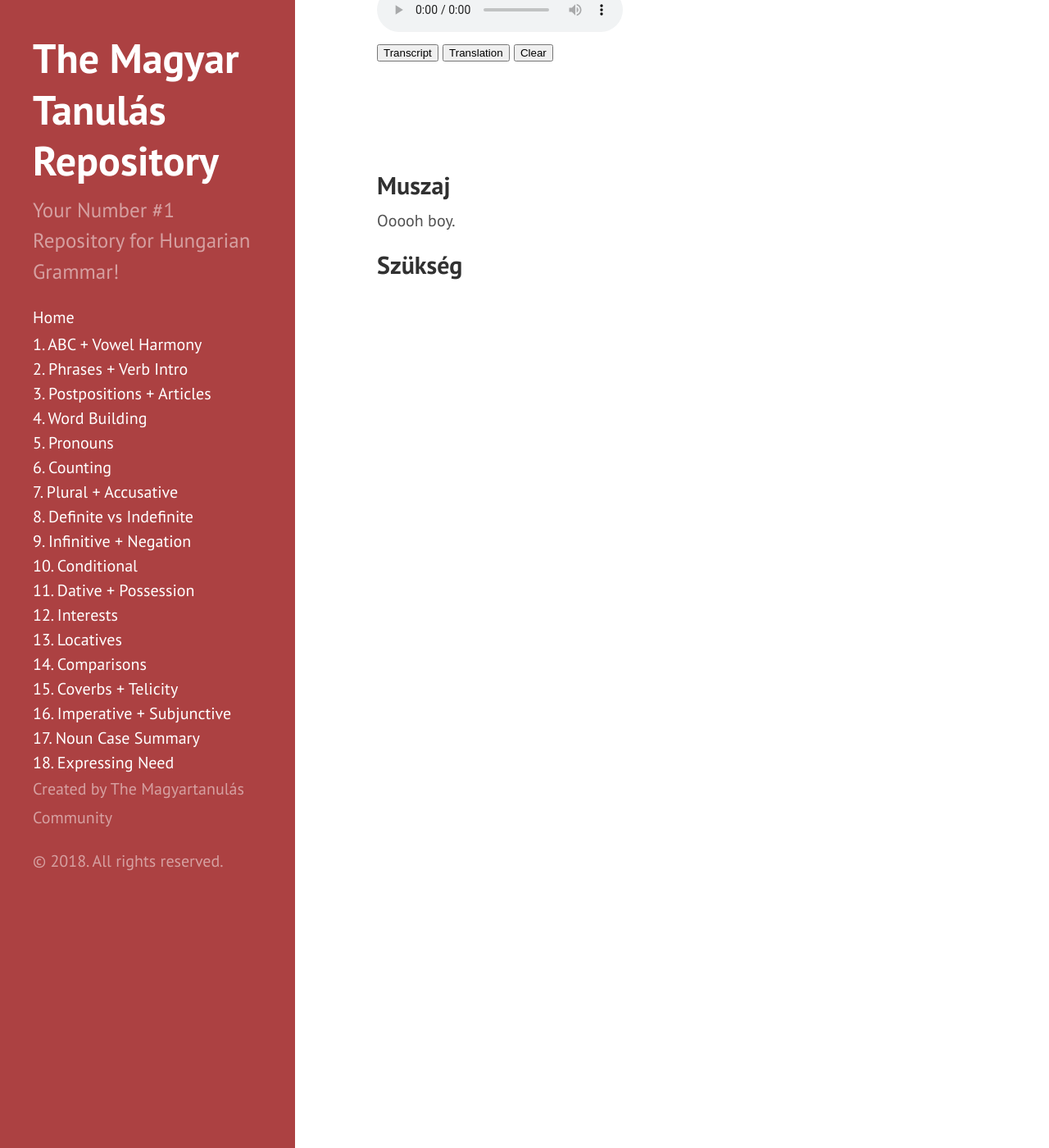
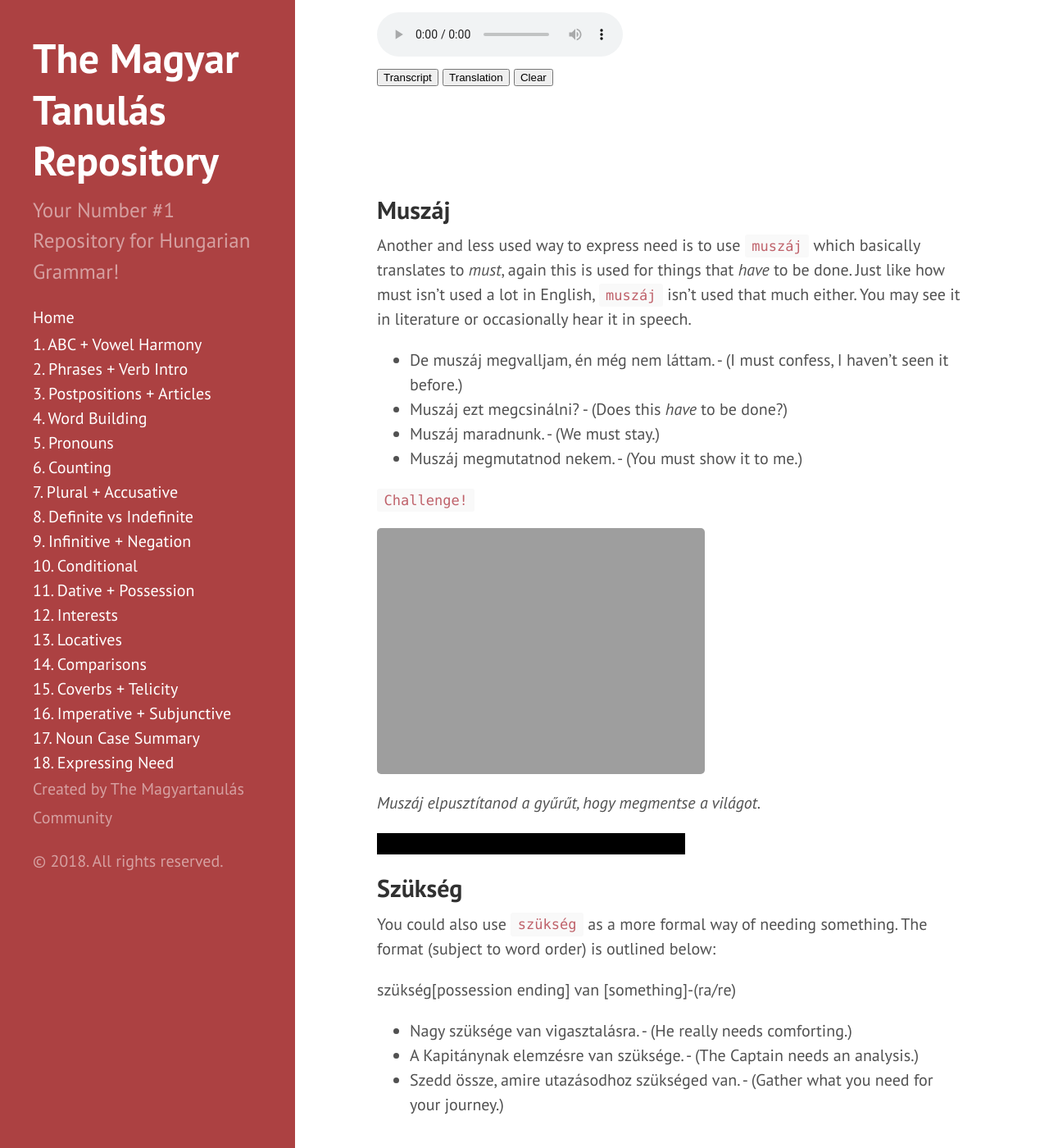
Before and after one commit to Magyartanulas/magyartanulas.github.io, a Jekyll site: the page built from expressing_need.md, in a window 1280 px wide and 1400 px high, scrolled down 2286 px. Shown: the whole window at 82% size. Built offline with Jekyll 4.4.1, drawn with Linux system fonts in a browser that asks for light colours; Markdown is read by kramdown in place of the engine named in the settings; some of the changed text lies outside the part shown.

Commit message:
Update expressing_need.md

```diff
--- a/expressing_need.md
+++ b/expressing_need.md
@@ -8,7 +8,7 @@ layout: page
 
 In English, to express that we need something,
 
-The verb `kell`, is the verb for *to be required*. The verb is **intransitive**, meaning that there is only indefinite conjugation. When something is required, or someone needs something we use `kell`.
+The verb `kell`, is the verb for *it is needed/required*. The verb is **intransitive**, meaning that there is only indefinite conjugation. When something is required, or someone needs something we use `kell`.
 
 It is a verb all on its own, but when used for expressing need only the third person is used. [Click here](https://cooljugator.com/hu/kell) to see the full conjugation.
 
@@ -54,7 +54,7 @@ Remember the [infinitive](https://magyartanulas.github.io/infinitive_negation/)?
 
 ### Listening
 
-The kapitány and the közlegény are talking, try to work out what they are saying!
+The `kapitány` and the `közlegény` are talking, try to work out what they are saying!
 
 <audio controls><source src="https://magyartanulas.github.io/public/code.mp3" type="audio/mpeg">Your browser does not support the audio element.</audio>
 
@@ -123,8 +123,28 @@ Kapitány: I don't need an excuse! I need a result!<br/>
 <br/>
 </div>
 
-## Muszaj
+## Muszáj
 
-Ooooh boy.
+Another and less used way to express need is to use `muszáj` which basically translates to *must*, again this is used for things that *have* to be done. Just like how must isn't used a lot in English, `muszáj` isn't used that much either. You may see it in literature or occasionally hear it in speech.
+
+* De muszáj megvalljam, én még nem láttam. - (I must confess, I haven't seen it before.)
+* Muszáj ezt megcsinálni? - (Does this *have* to be done?)
+* Muszáj maradnunk. - (We must stay.)
+* Muszáj megmutatnod nekem. - (You must show it to me.)
+
+`Challenge!`
+
+![varázsló](https://magyartanulas.github.io/varázsló.png/)
+*Muszáj elpusztítanod a gyűrűt, hogy megmentse a világot.*
+
+<span class="spoiler">You must destroy the ring to save the world.</span>
 
 ## Szükség
+
+You could also use `szükség` as a more formal way of needing something. The format (subject to word order) is outlined below:
+
+szükség[possession ending] van [something]-(ra/re)
+
+* Nagy szüksége van vigasztalásra. - (He really needs comforting.)
+* A Kapitánynak elemzésre van szüksége. - (The Captain needs an analysis.)
+* Szedd össze, amire utazásodhoz szükséged van. - (Gather what you need for your journey.)
```
